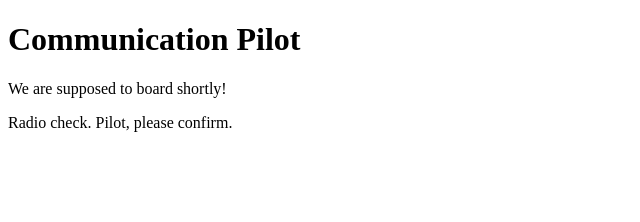
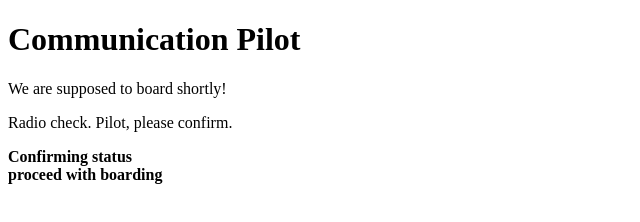
Before and after one commit to arunastanley/communication-log-Control, a plain HTML site: page index.html in a window 1280 px wide. Shown: the whole page, without its empty margins (0-640 px from the left). Drawn offline with Linux system fonts and the light colour scheme.

Commit message:
updated by controller

```diff
--- a/index.html
+++ b/index.html
@@ -7,5 +7,10 @@
       <h1>Communication Pilot</h1>
       <p> We are supposed to board shortly!</p>
       <p>Radio check. Pilot, please confirm.</p>
+      <p>
+         <b>Confirming status</b><br>
+         <b>proceed with boarding</b>
+      </p>
+
    </body>
 </html>
```
